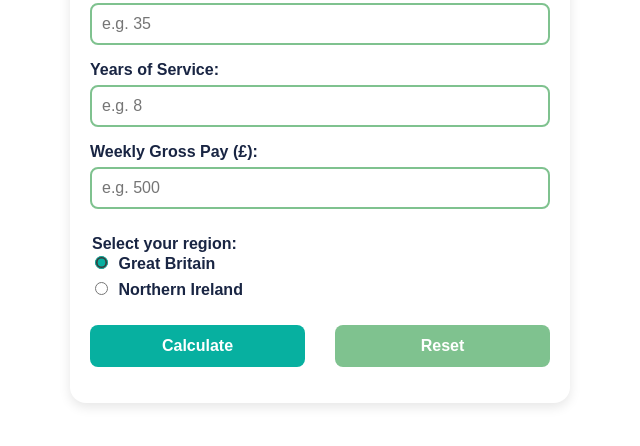
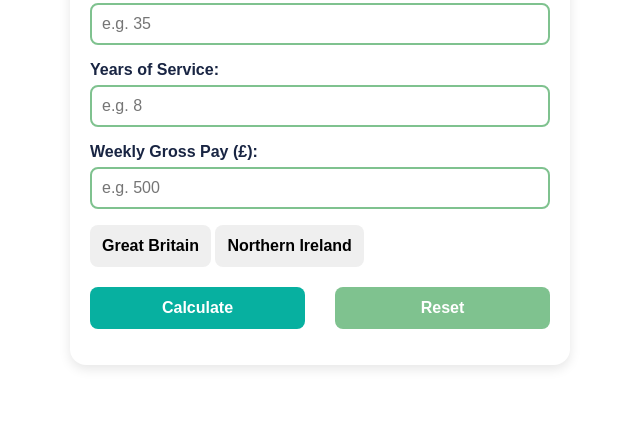
Before and after one commit to VWVConnect/Statutory-Redundancy-calculator-GB-NI-, a plain HTML site: page index.html in a window 1280 px wide. Shown: the part 198-644 px from the top of the page, without its empty margins (320-960 px from the left). Drawn offline with Linux system fonts and the light colour scheme.

Commit message:
Update index.html

```diff
--- a/index.html
+++ b/index.html
@@ -19,12 +19,11 @@
     <label for="pay">Weekly Gross Pay (£):</label>
     <input type="number" id="pay" min="0" placeholder="e.g. 500" required />
 
-    <!-- Region selector -->
-    <fieldset>
-      <legend>Select your region:</legend>
-      <label><input type="radio" name="region" value="GB" checked /> Great Britain</label>
-      <label><input type="radio" name="region" value="NI" /> Northern Ireland</label>
-    </fieldset>
+    <!-- Region toggle switch -->
+    <div class="toggle-container">
+      <button id="gbBtn" class="toggle-btn selected">Great Britain</button>
+      <button id="niBtn" class="toggle-btn">Northern Ireland</button>
+    </div>
 
     <div class="button-group">
       <button id="calculateBtn">Calculate</button>
```
